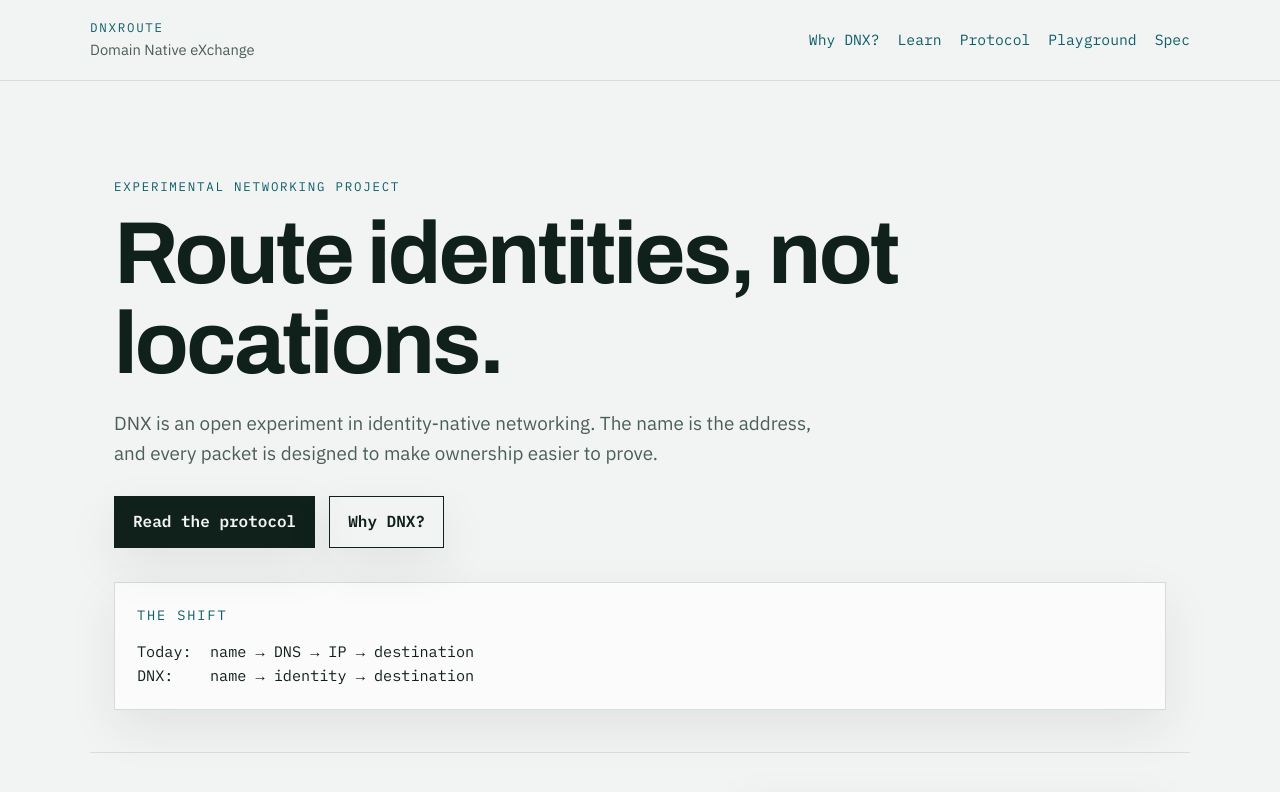
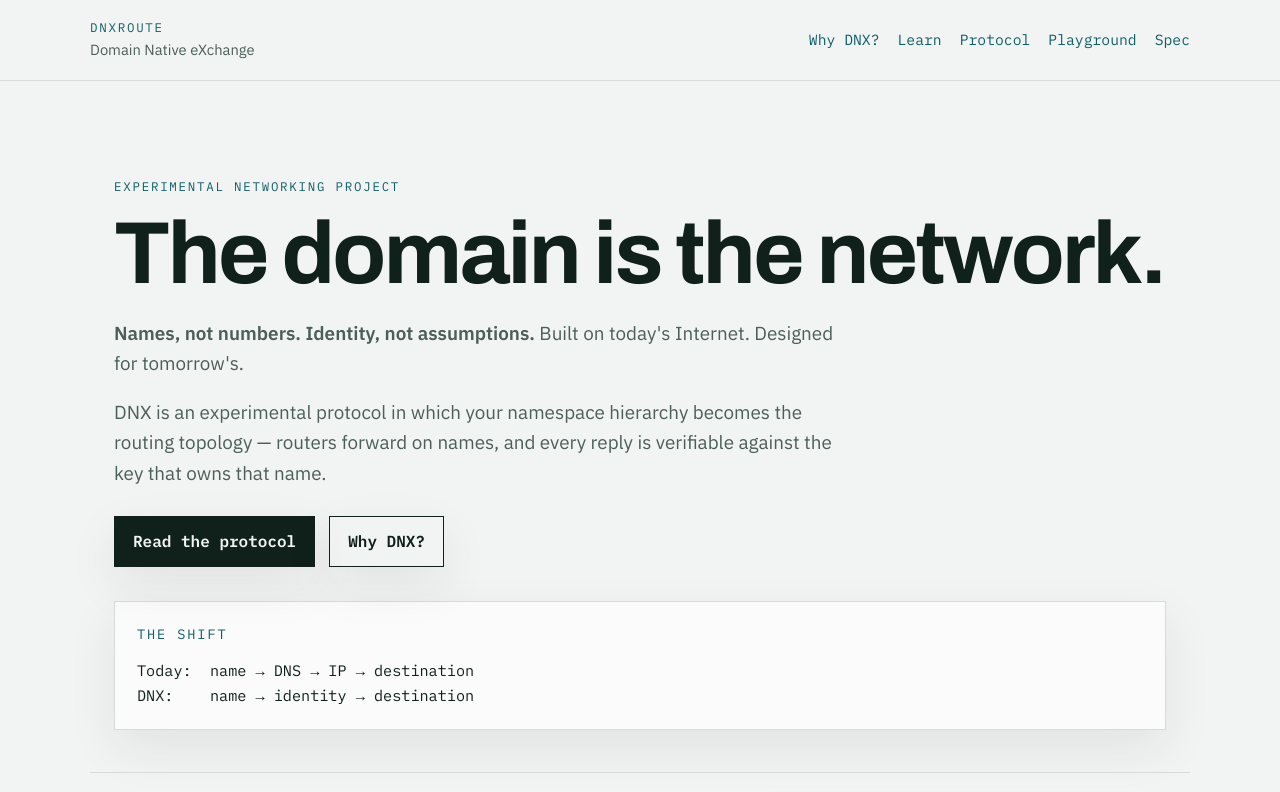
Before and after one commit to Xbitium/DNX, a plain HTML site: page site/index.html in a window 1280 px wide. Shown: the top 792 px of the page. Drawn offline with Linux system fonts and the light colour scheme.

Commit message:
Reframe tagline: the domain is the network

```diff
--- a/site/index.html
+++ b/site/index.html
@@ -3,8 +3,8 @@
 <head>
   <meta charset="utf-8" />
   <meta name="viewport" content="width=device-width, initial-scale=1" />
-  <title>DNXRoute — Route identities, not locations</title>
-  <meta name="description" content="DNXRoute is the home of DNX, an experimental identity-native networking project where names are the address." />
+  <title>DNXRoute — The domain is the network</title>
+  <meta name="description" content="DNX is an experimental networking protocol in which your namespace hierarchy becomes the routing topology: routers forward on names, and every reply is verifiable against the key that owns that name." />
   <meta name="theme-color" content="#0f5f68" />
   <link rel="preconnect" href="https://fonts.googleapis.com">
   <link rel="preconnect" href="https://fonts.gstatic.com" crossorigin>
@@ -31,8 +31,9 @@
   <main>
     <section class="hero wrap">
       <p class="eyebrow">Experimental networking project</p>
-      <h1>Route identities, not locations.</h1>
-      <p class="lead">DNX is an open experiment in identity-native networking. The name is the address, and every packet is designed to make ownership easier to prove.</p>
+      <h1>The domain is the network.</h1>
+      <p class="lead"><strong>Names, not numbers. Identity, not assumptions.</strong> Built on today's Internet. Designed for tomorrow's.</p>
+      <p class="lead">DNX is an experimental protocol in which your namespace hierarchy becomes the routing topology — routers forward on names, and every reply is verifiable against the key that owns that name.</p>
       <div class="actions">
         <a class='btn primary' href='/protocol'>Read the protocol</a>
         <a class="btn" href="#why">Why DNX?</a>
```
Also changed, not shown: README.md.
